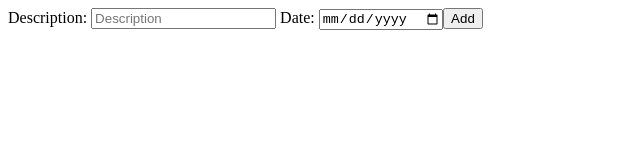
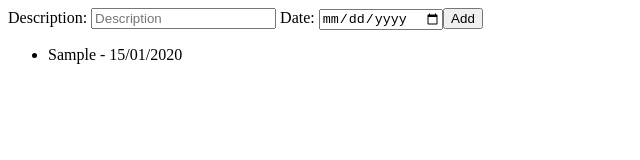
Before and after one commit to Alex-stack-cell/appointment-app, an Angular app: page / in a window 1280 px wide. Both pictures are taken after typing "Sample", "2020-01-15" into the empty fields and a click on the button "Add". Shown: the top 160 px of the page, without its empty margins (0-640 px from the left). Built offline with nearby package versions, Linux system fonts and the light colour scheme.

Commit message:
feat(appointment-list): Render data using ngFor

```diff
--- a/src/app/appointment-list/appointment-list.component.html
+++ b/src/app/appointment-list/appointment-list.component.html
@@ -21,3 +21,10 @@
     >
     <button (click)="addAppointment()">Add</button>
 </form>
+
+<ul>
+    <li
+        *ngFor="let appointment of appointments">
+            <span id="{{ appointment.id }}">{{ appointment.title }} - {{ appointment.date | date: 'dd/MM/yyyy' }}</span>
+    </li>
+</ul>
--- a/src/app/appointment-list/appointment-list.component.ts
+++ b/src/app/appointment-list/appointment-list.component.ts
@@ -24,8 +24,6 @@ export class AppointmentListComponent {
       this.appointments.push(newAppointment);
       this.newAppointmentTitle = "";
       this.newAppointmentDate = new Date();
-
-      alert("Appointment added! You have now : " + this.appointments.length + " appointment(s)");
     }
   }
 }
```
